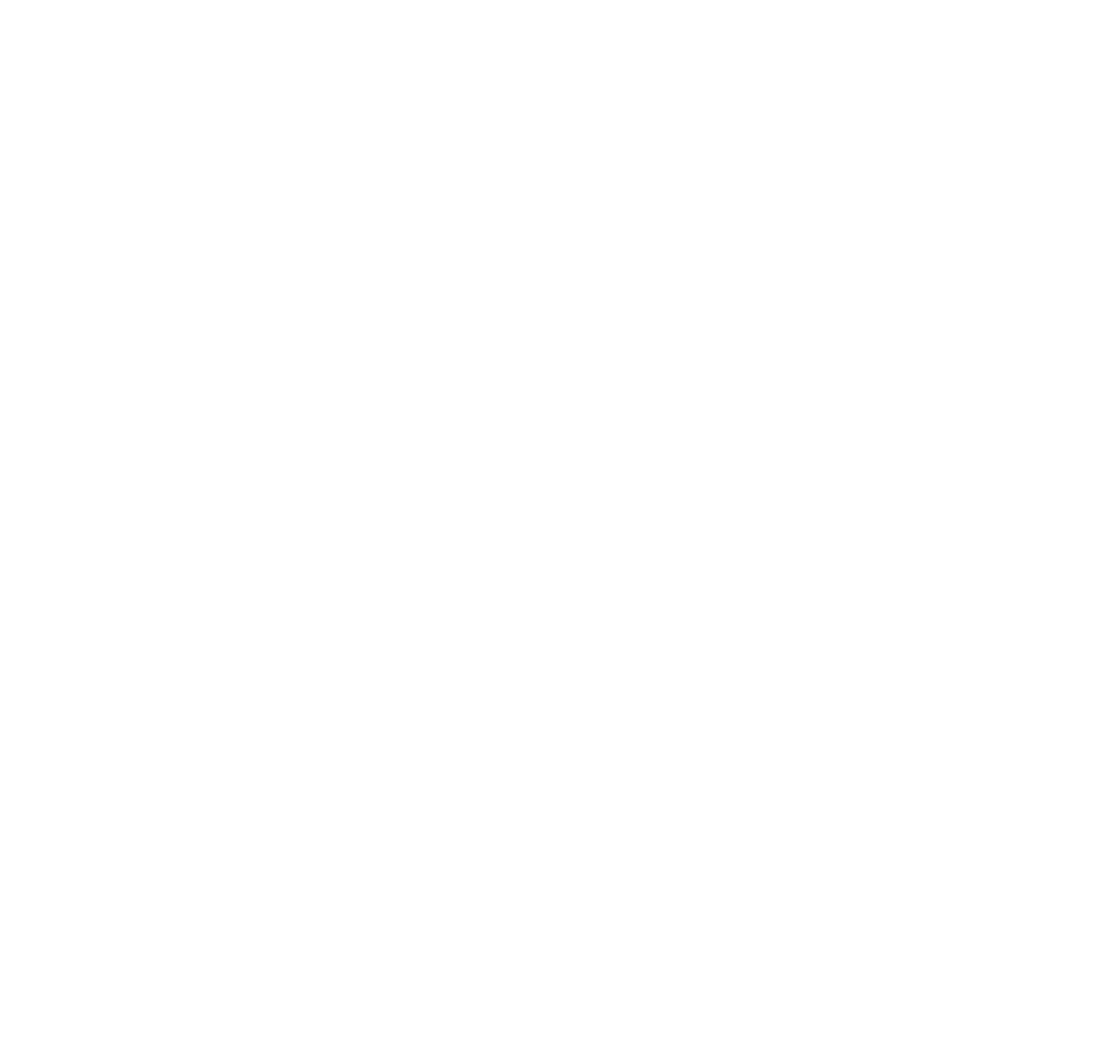
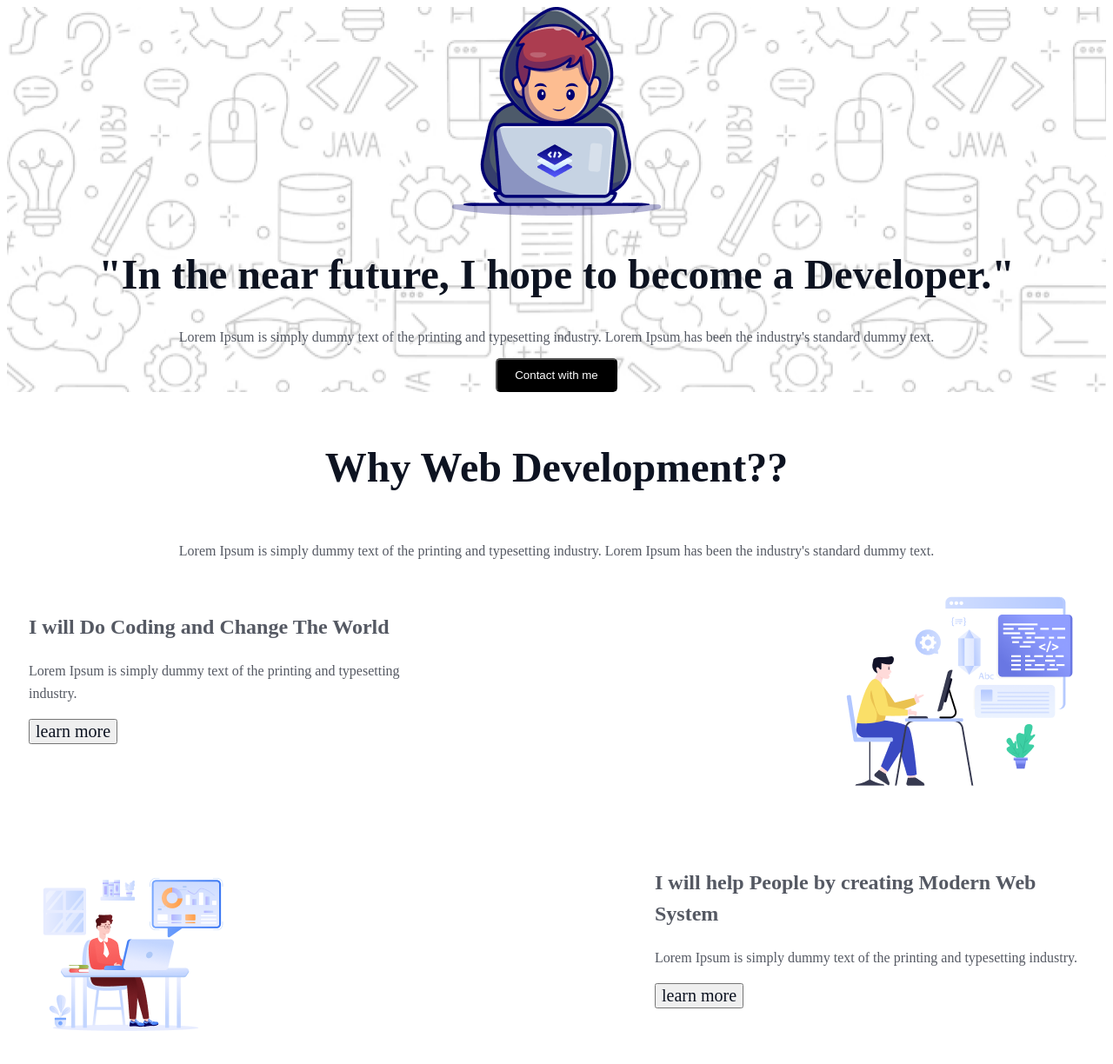
Before and after one commit to Apon-Ahammed/first-new-assignment, a plain HTML site: page index.html in a window 1280 px wide. Shown: the top 1224 px of the page at 87% size. Before the commit the page ends 800 px from the top, so only its background shows below. Drawn offline with Linux system fonts and the light colour scheme.

Commit message:
2nd time commit

```diff
--- a/index.html
+++ b/index.html
@@ -4,8 +4,76 @@
     <meta charset="UTF-8">
     <meta name="viewport" content="width=device-width, initial-scale=1.0">
     <title>new</title>
+    <link rel="stylesheet" href="style/style.css">
 </head>
 <body>
+    <section id="hero">
+        <div class="img">
+            <img src="assets/Group.png" alt="">
+        </div>
+        <div>
+            <h1 class="title">"In the near future, I hope to become a Developer."</h1>
 
+        </div>
+        <div class="discription">
+            <p>Lorem Ipsum is simply dummy text of the printing and typesetting industry. Lorem Ipsum has been the industry's standard dummy text.</p>
+        </div>
+        <div class="btn">
+            <button class="myBtn">Contact with me</button>
+        </div>
+    </section>
+
+    <section class="section2">
+
+        <div class="heading2">
+            <div class="title">
+                <h4>Why Web Development??</h4>
+            </div>
+
+            <div class="discription">
+                <p>Lorem Ipsum is simply dummy text of the printing and typesetting industry. Lorem Ipsum has been the industry's standard dummy text.</p>
+            </div>
+
+        </div>
+       <div class="parent">
+        <div >
+            <h1  class="title1">I will Do Coding and Change The World</h1>
+            <p class="discription1">Lorem Ipsum is simply dummy text of the printing and typesetting industry.</p>
+            <button  class="btn1">learn more</button>
+          </div>
+
+          <div>
+            <img src="/assets/Layer_1.png" alt="">
+          </div>
+        </div>
+
+        <div class="parent">
+            <div>
+                <img src="/assets/Group 3.png" alt="">
+            </div>
+
+            <div>
+                <h1 class="title1">I will help People by creating Modern Web System</h1>
+                <p class="discription1">Lorem Ipsum is simply dummy text of the printing and typesetting industry.</p>
+                <button class="btn1">learn more</button>
+            </div>
+        </div>
+        <div class="parent">
+
+            <div>
+                <h1  class="title1">I will Do Coding and Change The World</h1>
+                <p class="discription1">Lorem ipsum, dolor sit amet consectetur adipisicing elit. Ullam, modi.</p>
+                <button  class="btn1" >learn more</button>
+
+            </div>
+            <div>
+                <img src="/assets/Group 4.png" alt="">
+            </div>
+        </div>
+
+
+
+
+    </section>
 </body>
 </html>
--- /dev/null
+++ b/style/style.css
@@ -0,0 +1,123 @@
+#hero {
+
+    background-image: url("/assets/Hero-bg.png");
+
+}
+
+.img {
+
+    text-align: center;
+
+}
+
+.title {
+
+    color: rgb(13, 19, 33);
+    font-family: Azeret Mono;
+    font-size: 48px;
+    font-weight: 800;
+    line-height: 48px;
+    letter-spacing: 0%;
+    text-align: center;
+}
+
+.discription {
+    color: rgb(13, 19, 33);
+    font-family: Azeret Mono;
+    font-size: 16px;
+    font-weight: 400;
+    line-height: 16px;
+    letter-spacing: 0%;
+    text-align: center;
+    opacity: 0.7;
+
+}
+
+.btn {
+    /* color: rgb(255, 255, 255); */
+    /* font-family: Azeret Mono; */
+    /* font-size: 20px; */
+    display: flex;
+    align-items: center;
+    text-align: center;
+    justify-content: center;
+    border-radius: 8px;
+
+    color: rgb(13, 19, 33);
+
+}
+
+.heading .title {
+
+    color: rgb(13, 19, 33);
+    font-family: Azeret Mono;
+    font-size: 15px;
+    font-weight: 200;
+    line-height: 28px;
+    letter-spacing: 0%;
+    text-align: center;
+
+}
+
+.heading .discription {
+
+
+    color: rgb(13, 19, 33);
+    font-family: Azeret Mono;
+    font-size: 16px;
+    font-weight: 400;
+
+    letter-spacing: 0%;
+    text-align: center;
+    opacity: 0.7;
+}
+
+.parent {
+    padding: 25px;
+    display: flex;
+    gap: 30pc;
+    justify-content: space-evenly;
+}
+
+.title1 {
+
+    color: rgba(13, 19, 33, 0.7);
+    font-family: Azeret Mono;
+    font-size: 24px;
+    font-weight: 700;
+    line-height: 36px;
+    letter-spacing: 0%;
+    text-align: left;
+
+}
+
+.discription1 {
+
+    color: rgb(13, 19, 33);
+    font-family: Azeret Mono;
+    font-size: 16px;
+    font-weight: 400;
+    line-height: 26px;
+    letter-spacing: 0%;
+    text-align: left;
+    opacity: 0.7;
+
+}
+
+.myBtn {
+    background-color: black;
+    padding: 10px 20px;
+    color: white;
+    border-radius: 5px;
+}
+
+.btn1 {
+
+    color: rgb(13, 19, 33);
+    font-family: Azeret Mono;
+    font-size: 20px;
+    font-weight: 500;
+    line-height: 23px;
+    letter-spacing: 0%;
+    text-align: center;
+}
```
Also changed, not shown: assets/Group 3.png (added), assets/Group 4.png (added), assets/Group.png (added), assets/Hero-bg.png (added), assets/Layer_1.png (added), assets/css.png (added), assets/facebook.png (added), assets/github.png (added), assets/handshake.jpg (added), assets/html.png (added), assets/js.png (added), assets/linkedin-icon 1.png (added), assets/mongodb.png (added), assets/nodejs.png (added), 1 more files, 1 other file.
